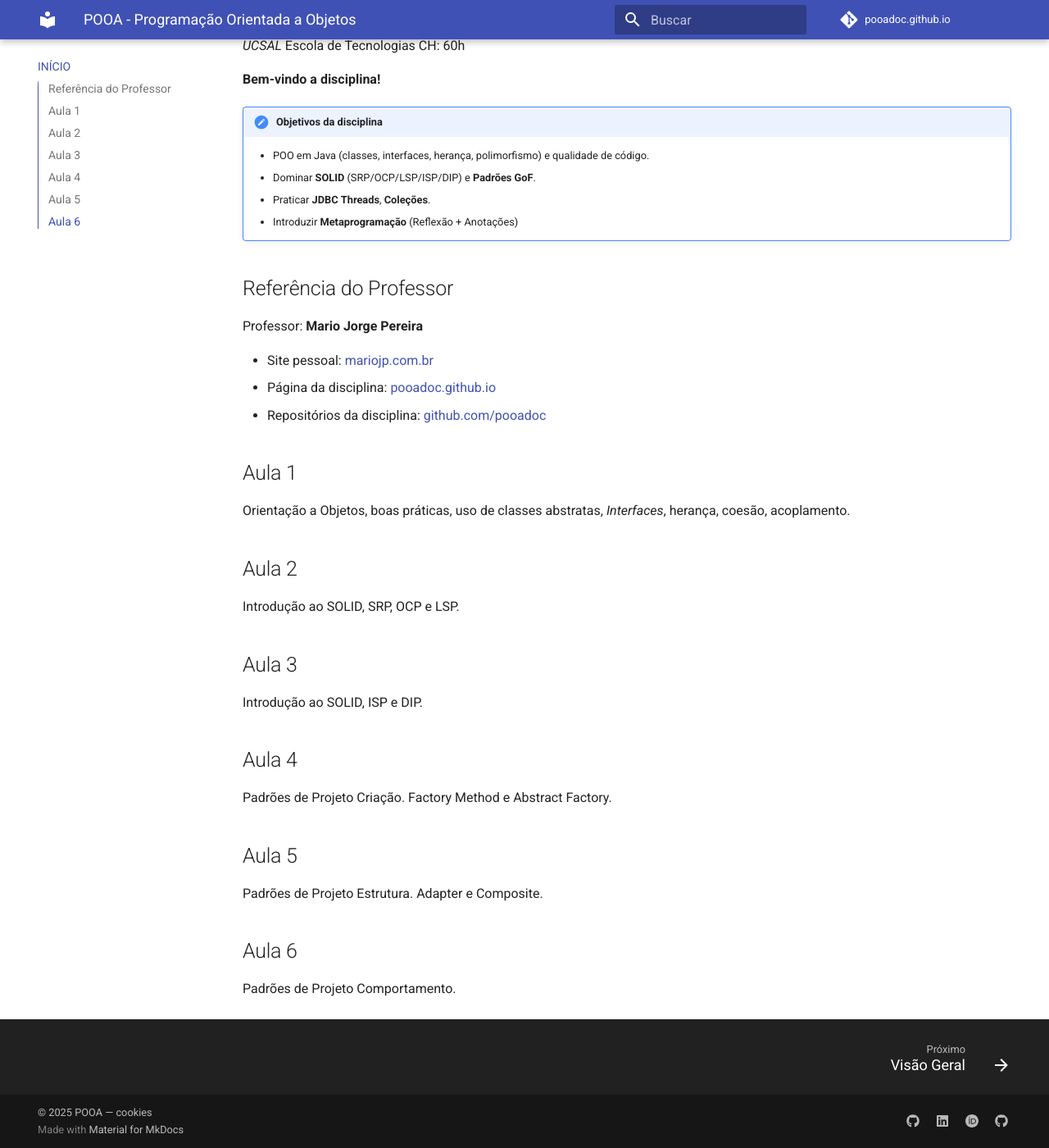
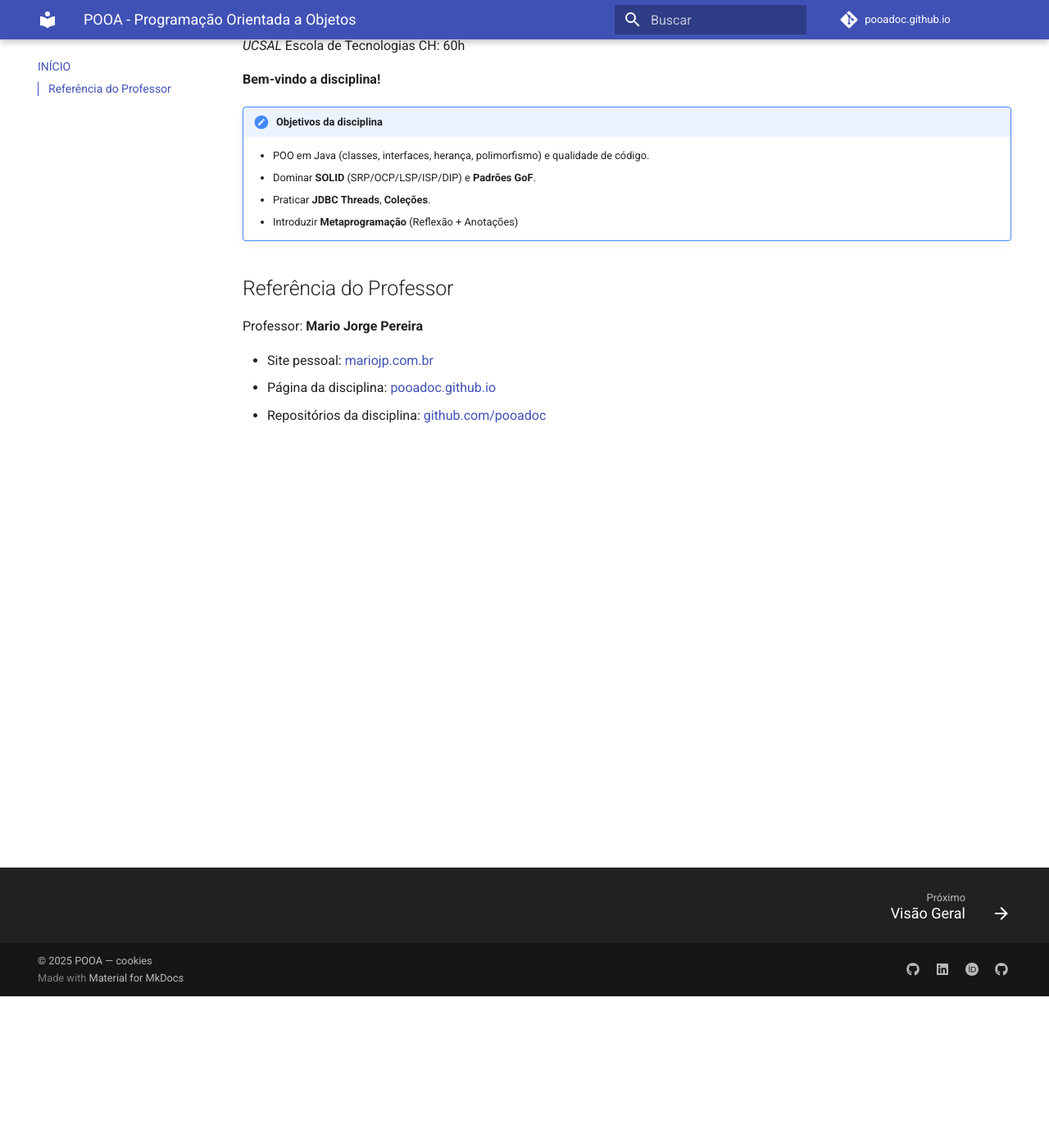
Before and after one commit to pooadoc/pooadoc.github.io, an MkDocs documentation site: the page built from docs/index.md, in a window 1280 px wide and 1400 px high, scrolled down 185 px. Shown: the whole window at 82% size. Built offline with MkDocs 1.6.1 and Material for MkDocs 9.7.7, drawn with Linux system fonts in a browser that asks for light colours; plug-ins that fetch from the network failed and are left out; comment, search, counter and statistics services are not loaded.

Commit message:
refactor: remove outdated lesson structure from course index

```diff
--- a/docs/index.md
+++ b/docs/index.md
@@ -22,29 +22,3 @@ Professor: **Mario Jorge Pereira**
 - Site pessoal: [mariojp.com.br](https://mariojp.com.br)
 - Página da disciplina: [pooadoc.github.io](https://pooadoc.github.io)
 - Repositórios da disciplina: [github.com/pooadoc](https://github.com/orgs/pooadoc/repositories)
-
-## Aula 1
-
-Orientação a Objetos, boas práticas, uso de classes abstratas, _Interfaces_, herança, coesão, acoplamento.
-
-## Aula 2
-
-Introdução ao SOLID, SRP, OCP e LSP.
-
-## Aula 3
-
-Introdução ao SOLID, ISP e DIP.
-
-## Aula 4
-
-Padrões de Projeto Criação.
-Factory Method e Abstract Factory.
-
-## Aula 5
-
-Padrões de Projeto Estrutura.
-Adapter e Composite.
-
-## Aula 6
-
-Padrões de Projeto Comportamento.
```
